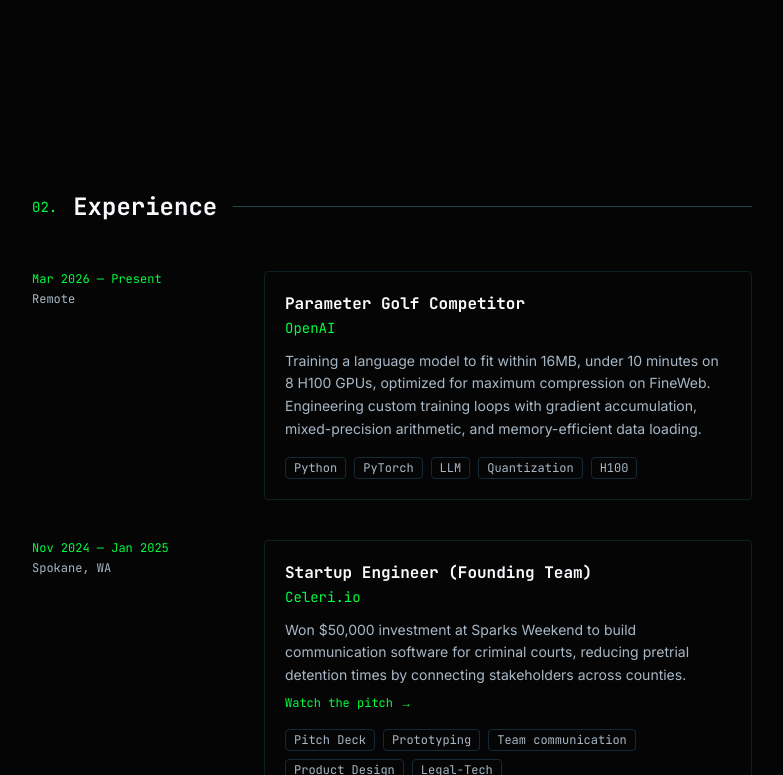
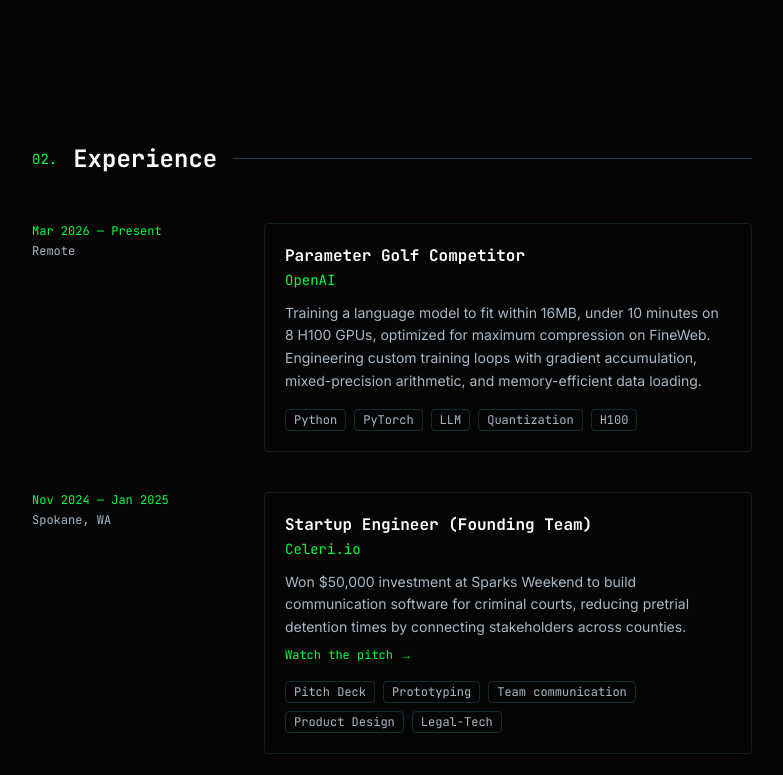
Before and after one commit to bereketlemma/bereket-portfolio, a Next.js app: page / in a window 1280 px wide. Shown: the part 985-1760 px from the top of the page, without its empty margins (248-1031 px from the left). Built offline with nearby package versions, Linux system fonts and the light colour scheme.

Commit message:
fix: update experience section

```diff
--- a/app/home/_components/experience.tsx
+++ b/app/home/_components/experience.tsx
@@ -114,7 +114,7 @@ export default function Experience() {
   const { ref: headerRef, inView: headerInView } = useInView({ triggerOnce: true, threshold: 0.25 })
 
   return (
-    <section id="experience" className="py-24">
+    <section id="experience" className="pt-12 pb-24">
       <div
         ref={headerRef}
         className={`mb-12 flex items-center gap-4 transition-all duration-500 ${
```
